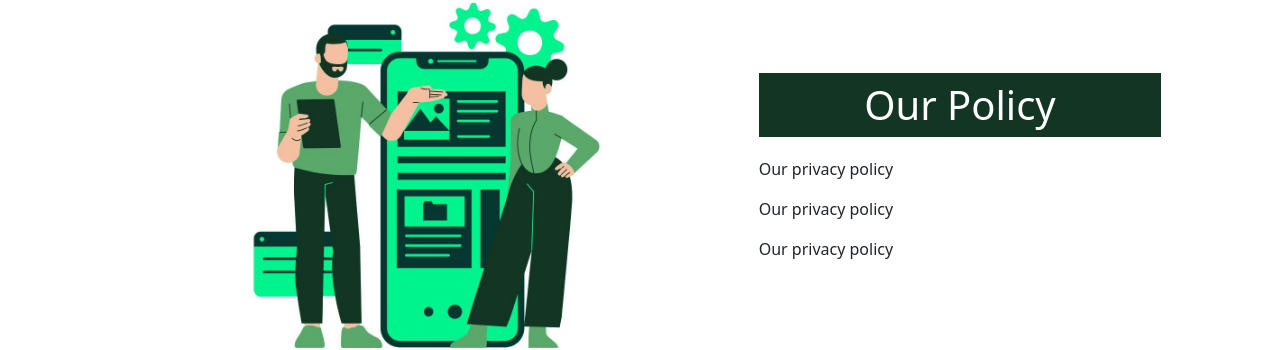
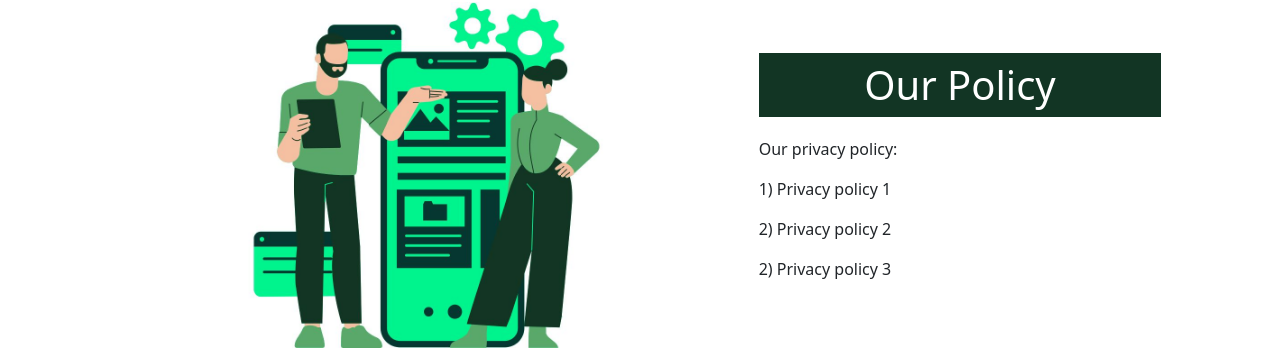
Before and after one commit to Tuunaan/CSE470_Project, a React (Create React App) app in the folder client/: page /policy in a window 1280 px wide. Shown: the part 185-535 px from the top of the page. Built offline with nearby package versions, Linux system fonts and the light colour scheme; no server answers.

Commit message:
admin form edited by Tunan

```diff
--- a/client/src/components/Layout/Footer.js
+++ b/client/src/components/Layout/Footer.js
@@ -5,7 +5,7 @@ const Footer = () => {
     <div className="footer">
       {/* <h2 className="text-center">Shop beyond your imagination</h2> */}
       <p className="text-center mt-3">
-        <Link to="/about">About</Link>|<Link to="/contact">Contact</Link>|
+        <Link to="/about">About</Link>||<Link to="/contact">Contact</Link>||
         <Link to="/policy">Privacy Policy</Link>
       </p>
     </div>
--- a/client/src/pages/Policy.js
+++ b/client/src/pages/Policy.js
@@ -15,9 +15,10 @@ const Policy = () => {
 
         <div className="col-md-4">
         <h1 className="custom-bg p-2 text-white text-center">Our Policy</h1>
-          <p>Our privacy policy</p>
-          <p>Our privacy policy</p>
-          <p>Our privacy policy</p>
+          <p>Our privacy policy:   </p>
+          <p>1) Privacy policy 1</p>
+          <p>2) Privacy policy 2</p>
+          <p>2) Privacy policy 3</p>
         </div>
       </div>
     </Layout>
```
